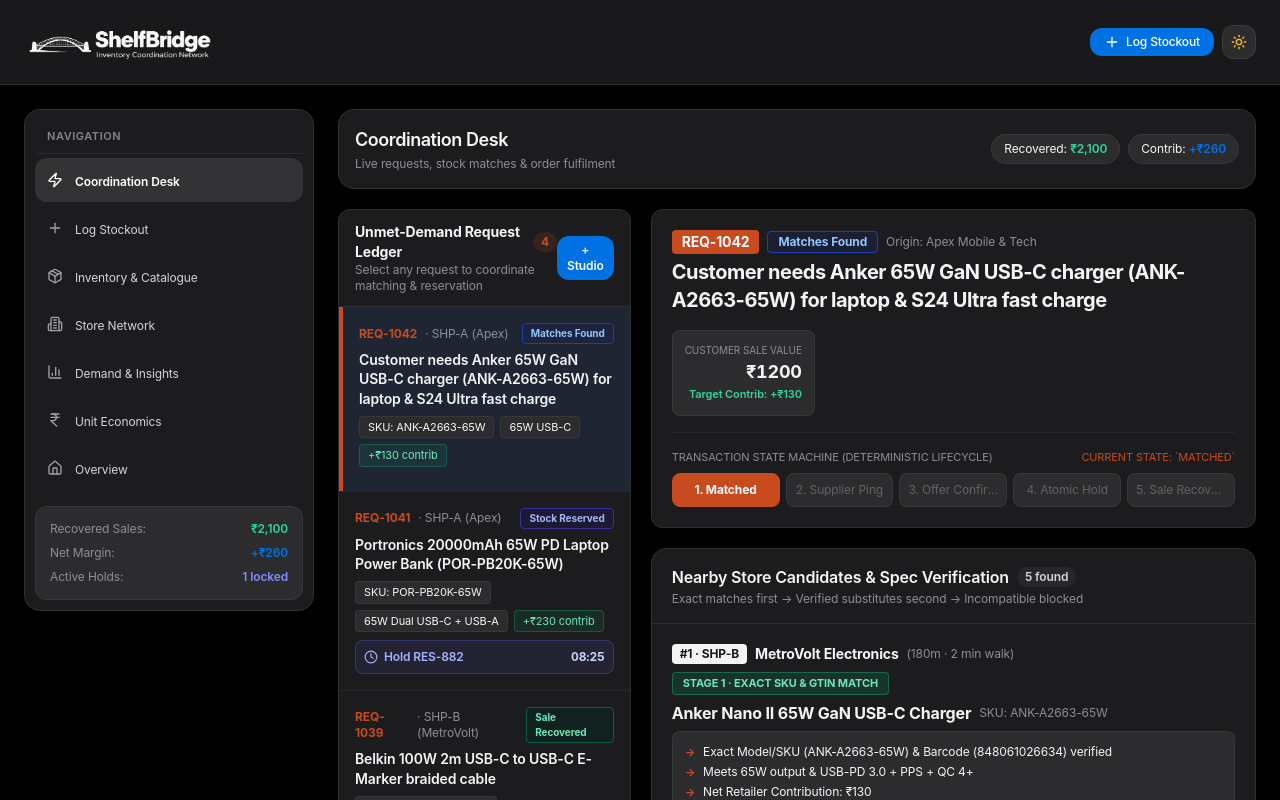
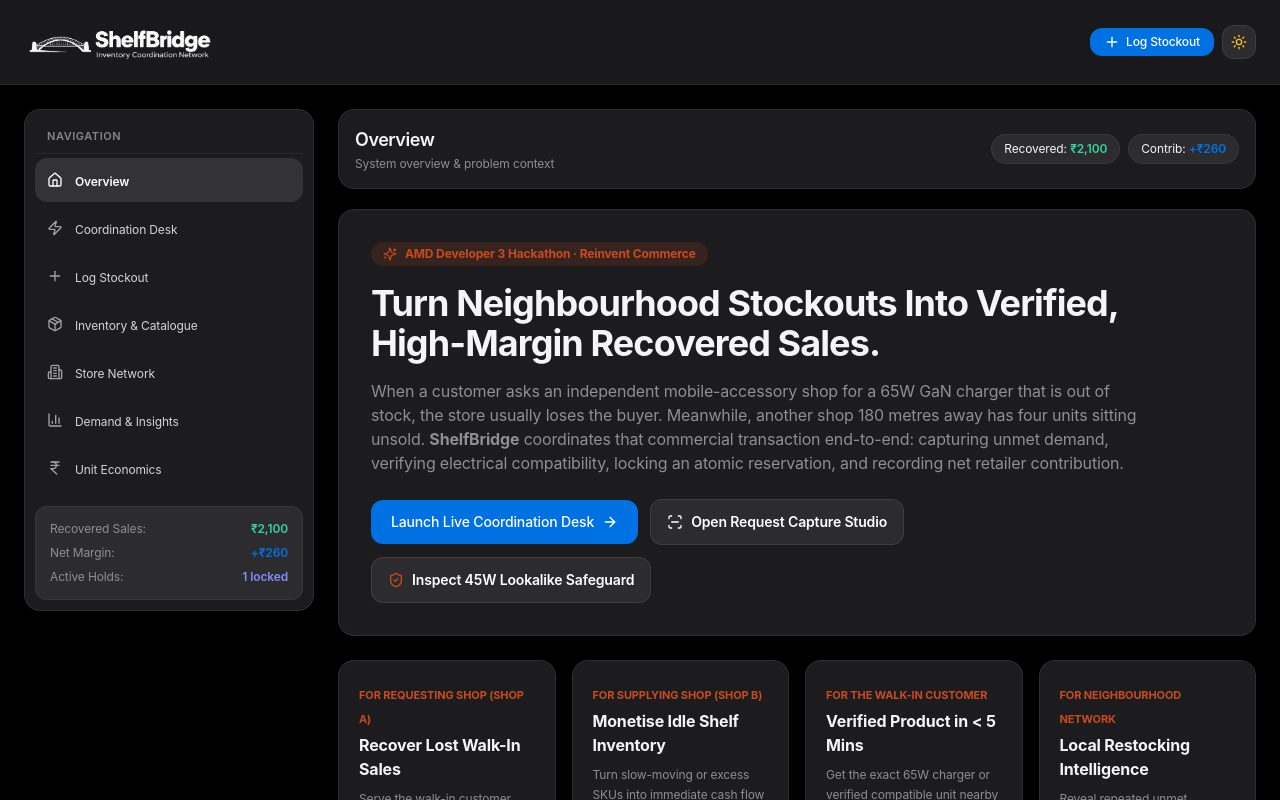
Before and after one commit to Abhay-Prakash/ShelfBridge, a React (Vite) app in the folder Frontend/: page / in a window 1280 px wide. Shown: the top 800 px of the page. Built offline with nearby package versions, Linux system fonts and the light colour scheme.

Commit message:
landing page=overview page rendering

```diff
--- a/Frontend/src/App.jsx
+++ b/Frontend/src/App.jsx
@@ -429,13 +429,13 @@
 ];
 
 const PAGES_NAVIGATION = [
+  { id: 'home', label: 'Overview', shortLabel: 'Overview', icon: Home, desc: 'System overview & problem context' },
   { id: 'dispatch', label: 'Coordination Desk', shortLabel: 'Dispatch', icon: Zap, desc: 'Live requests, stock matches & order fulfilment' },
   { id: 'capture', label: 'Log Stockout', shortLabel: 'Log Request', icon: Plus, desc: 'Quick customer request entry & barcode scan' },
   { id: 'inventory', label: 'Inventory & Catalogue', shortLabel: 'Inventory', icon: Package, desc: 'Multi-store shelf availability & specifications' },
   { id: 'network', label: 'Store Network', shortLabel: 'Network', icon: Building2, desc: 'Partner stores in Nehru Place cluster' },
   { id: 'demand', label: 'Demand & Insights', shortLabel: 'Insights', icon: BarChart3, desc: 'Unmet demand patterns & stockout trends' },
-  { id: 'economics', label: 'Unit Economics', shortLabel: 'Economics', icon: IndianRupee, desc: 'Contribution margin waterfall & revenue' },
-  { id: 'home', label: 'Overview', shortLabel: 'Overview', icon: Home, desc: 'System overview & problem context' }
+  { id: 'economics', label: 'Unit Economics', shortLabel: 'Economics', icon: IndianRupee, desc: 'Contribution margin waterfall & revenue' }
 ];
 
 const STATUS_META = {
@@ -465,8 +465,8 @@
   // Active Store Perspective: 'store-a' | 'store-b' | 'store-c' | 'network'
   const [activeStoreId, setActiveStoreId] = useState('store-a');
 
-  // Multi-Page Navigation State (defaults directly to live Coordination Desk)
-  const [activeTab, setActiveTab] = useState('dispatch');
+  // Multi-Page Navigation State (defaults directly to Overview)
+  const [activeTab, setActiveTab] = useState('home');
   const [mobileMenuOpen, setMobileMenuOpen] = useState(false);
 
   // Core Domain State
@@ -1280,7 +1280,7 @@
               {mobileMenuOpen ? <X className="w-5 h-5" /> : <Menu className="w-5 h-5" />}
             </button>
 <div
-  onClick={() => navigateToPage('dispatch')}
+  onClick={() => navigateToPage('home')}
   className="flex items-center gap-2.5 cursor-pointer select-none"
 >
   <img
```
Also changed, not shown: 5 other files (tests, documents, lock files or other folders).
